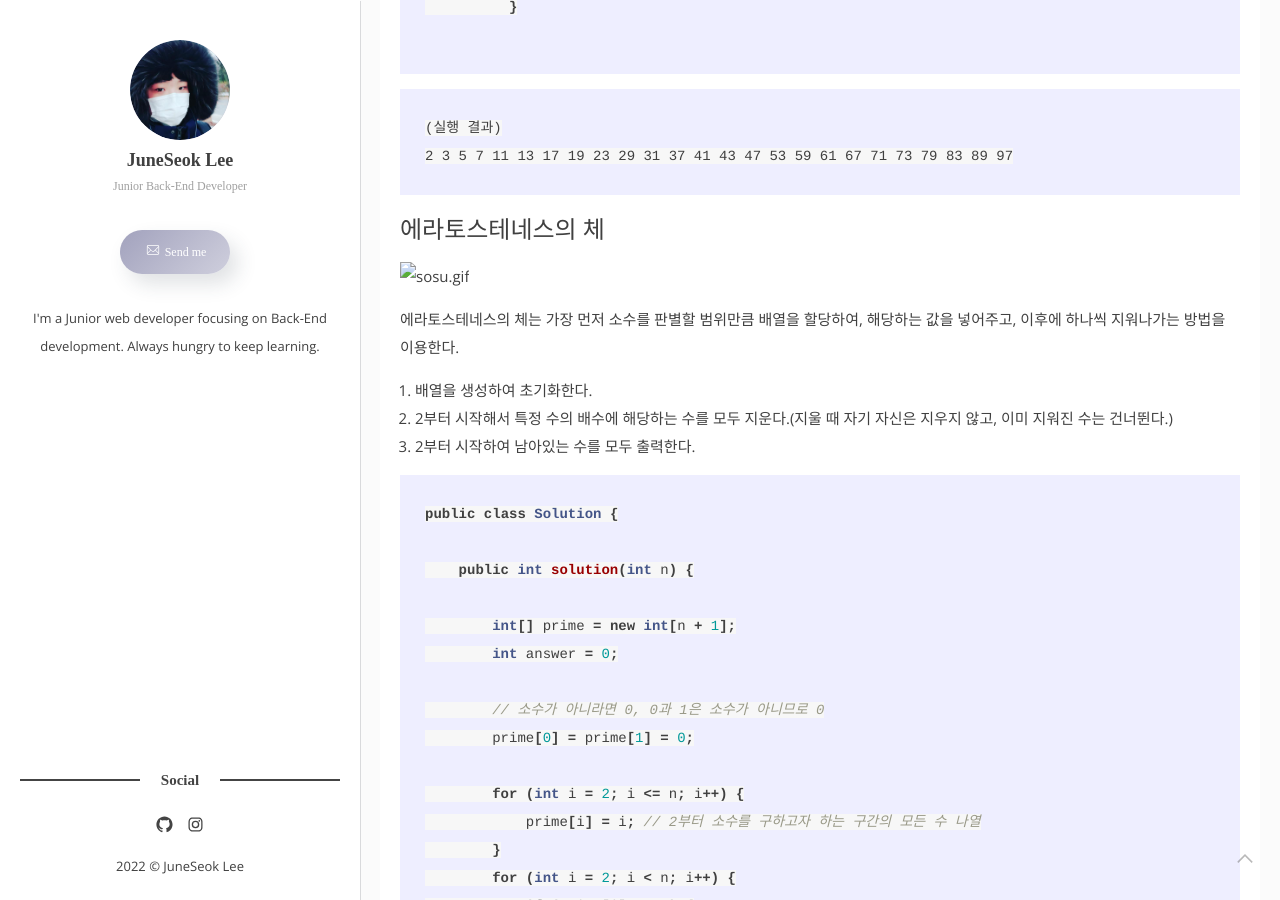
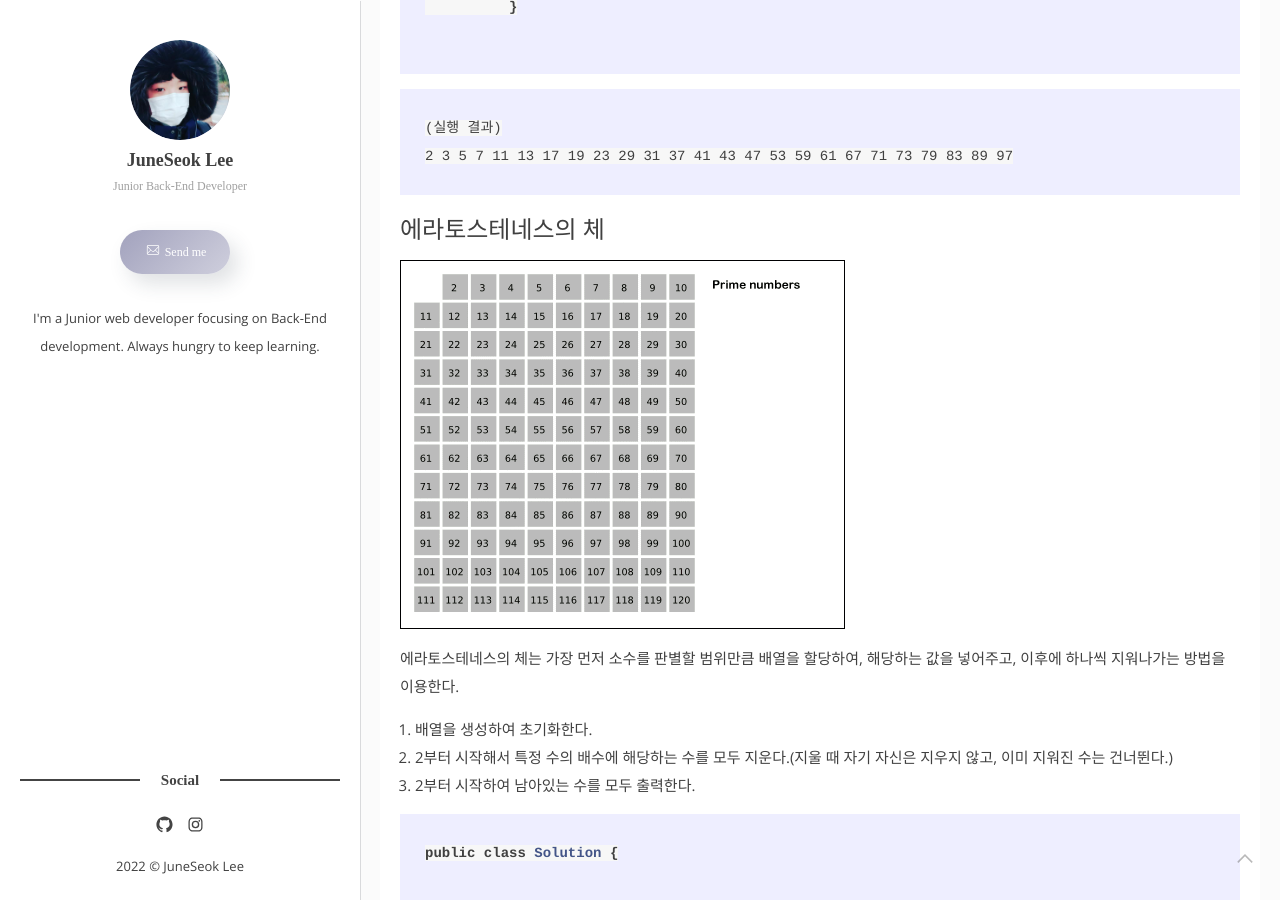
Before and after one commit to JSL107/JSL107.github.io, a Jekyll site: the page built from _posts/2022-03-21-Prime-Number.md, in a window 1280 px wide and 900 px high, scrolled down 1678 px. Built offline with Jekyll 4.4.1, drawn with Linux system fonts in a browser that asks for light colours; some web fonts are replaced; comment, search, counter and statistics services are not loaded.

Commit message:
[update] image repair

````diff
--- a/_posts/2022-03-21-Prime-Number.md
+++ b/_posts/2022-03-21-Prime-Number.md
@@ -17,7 +17,7 @@ categories: algorithm
 - n은 2이상 1000000이하의 자연수입니다.
 
 ### 입출력 예
-[exInput.png](../_site/images/exInput.png)
+[exInput.png](/images/algorithm/exInput.png)
 
 ### 입출력 예 설명
 입출력 예 #11부터 10 사이의 소수는 [2,3,5,7] 4개가 존재하므로 4를 반환
@@ -52,7 +52,7 @@ int count=0;
 ```
 
 ### 에라토스테네스의 체
-![sosu.gif](../_site/images/sosu.gif)
+![sosu.gif](/images/algorithm/sosu.gif)
 
 에라토스테네스의 체는 가장 먼저 소수를 판별할 범위만큼 배열을 할당하여, 해당하는 값을 넣어주고, 이후에 하나씩 지워나가는 방법을 이용한다.
 1. 배열을 생성하여 초기화한다.
````
Also changed, not shown: images/algorithm/exInput.png (added), images/algorithm/sosu.gif (added).
